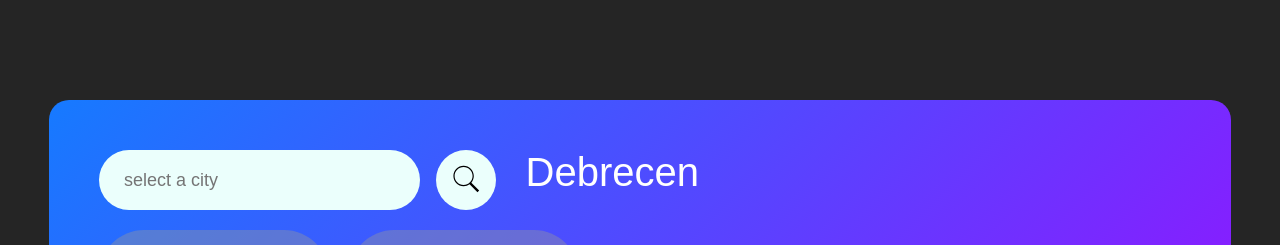
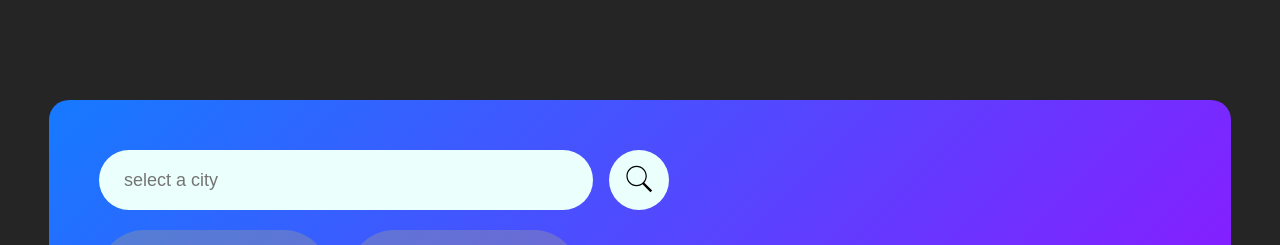
Before and after one commit to Exanim/Uni-Weather-app-project, an Angular app in the folder src/front-end/weather-app/: page / in a window 1280 px wide. Shown: the top 245 px of the page. Built offline with nearby package versions, Linux system fonts and the light colour scheme.

Commit message:
Dinamitized city name

```diff
--- a/src/front-end/weather-app/src/app/app.component.html
+++ b/src/front-end/weather-app/src/app/app.component.html
@@ -21,7 +21,7 @@
           ></path>
         </svg>
       </button>
-      <div class="city">Debrecen</div>
+      <div class="city">{{fetchedCityName}}</div>
     </div>
     <div class="pack">
       <div class="card" *ngFor="let cardElement of cards">
--- a/src/front-end/weather-app/src/app/app.component.ts
+++ b/src/front-end/weather-app/src/app/app.component.ts
@@ -11,6 +11,7 @@
   title = 'Weather Webapp';
   cards?: Card[];
   city?: string;
+  fetchedCityName?: string;
 
   ngOnInit(): void {
     this.cards = this.cardData.getCardsData();
@@ -20,6 +21,7 @@
 
   onLookUpCity() {
     console.log(this.city);
+    this.fetchedCityName = this.city;
     this.city = '';
   }
 }
```
